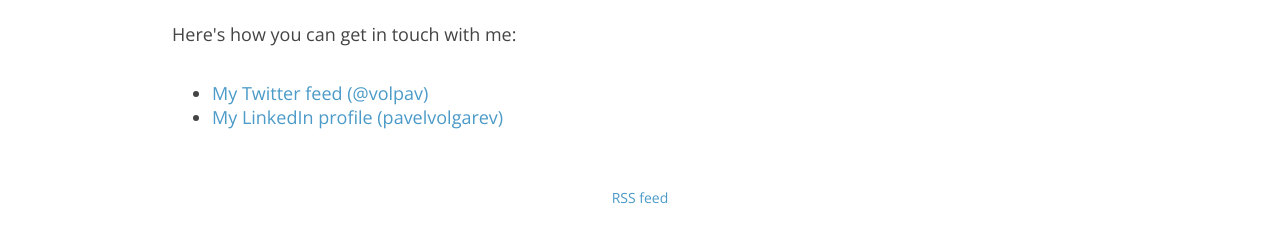
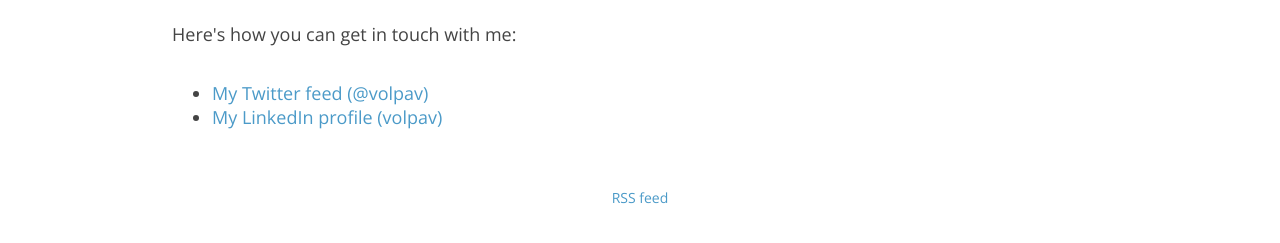
Before and after one commit to volpav/volpav.github.io, a Jekyll site: the page built from contact.html, in a window 1280 px wide. Shown: the part 145-388 px from the top of the page. Built offline with Jekyll 4.4.1, drawn with Linux system fonts in a browser that asks for light colours.

Commit message:
Updated permalink to LinkedIn

```diff
--- a/contact.html
+++ b/contact.html
@@ -10,6 +10,6 @@ title: Contact
 
     <ul class="styled">
         <li><a href="https://twitter.com/volpav">My Twitter feed (@volpav)</a></li>
-        <li><a href="https://www.linkedin.com/in/pavelvolgarev/">My LinkedIn profile (pavelvolgarev)</a></li>
+        <li><a href="https://www.linkedin.com/in/volpav/">My LinkedIn profile (volpav)</a></li>
     </ul>
 </section>
```
